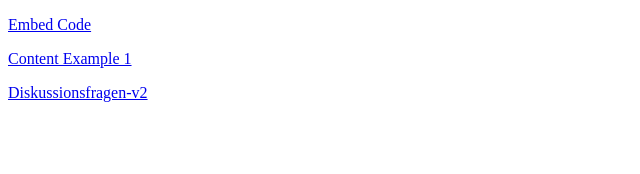
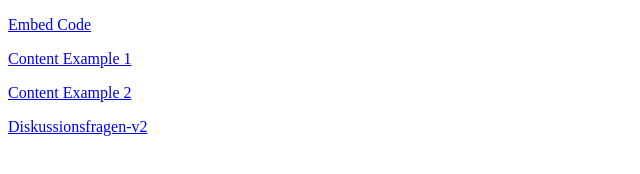
Before and after one commit to FUF1/PHTG_TdLuF-2024, a plain HTML site: page index.html in a window 1280 px wide. Shown: the whole page, without its empty margins (0-640 px from the left). Drawn offline with Linux system fonts and the light colour scheme.

Commit message:
Update index.html

```diff
--- a/index.html
+++ b/index.html
@@ -3,6 +3,7 @@
 <body>
 	<p><a href="/PHTG_TdLuF-2024/embedcode.html">Embed Code</a></p>
 	<p><a href="/PHTG_TdLuF-2024/h5p-standalone-1.3.x/demo/content-example-1.html">Content Example 1</a></p>
+	<p><a href="/PHTG_TdLuF-2024/h5p-standalone-1.3.x/demo/content-example-2.html">Content Example 2</a></p>
 	<p><a href="/PHTG_TdLuF-2024/h5p-standalone-1.3.x/demo/Diskussionsfragen-v2.html">Diskussionsfragen-v2</a></p>
 
 
```
